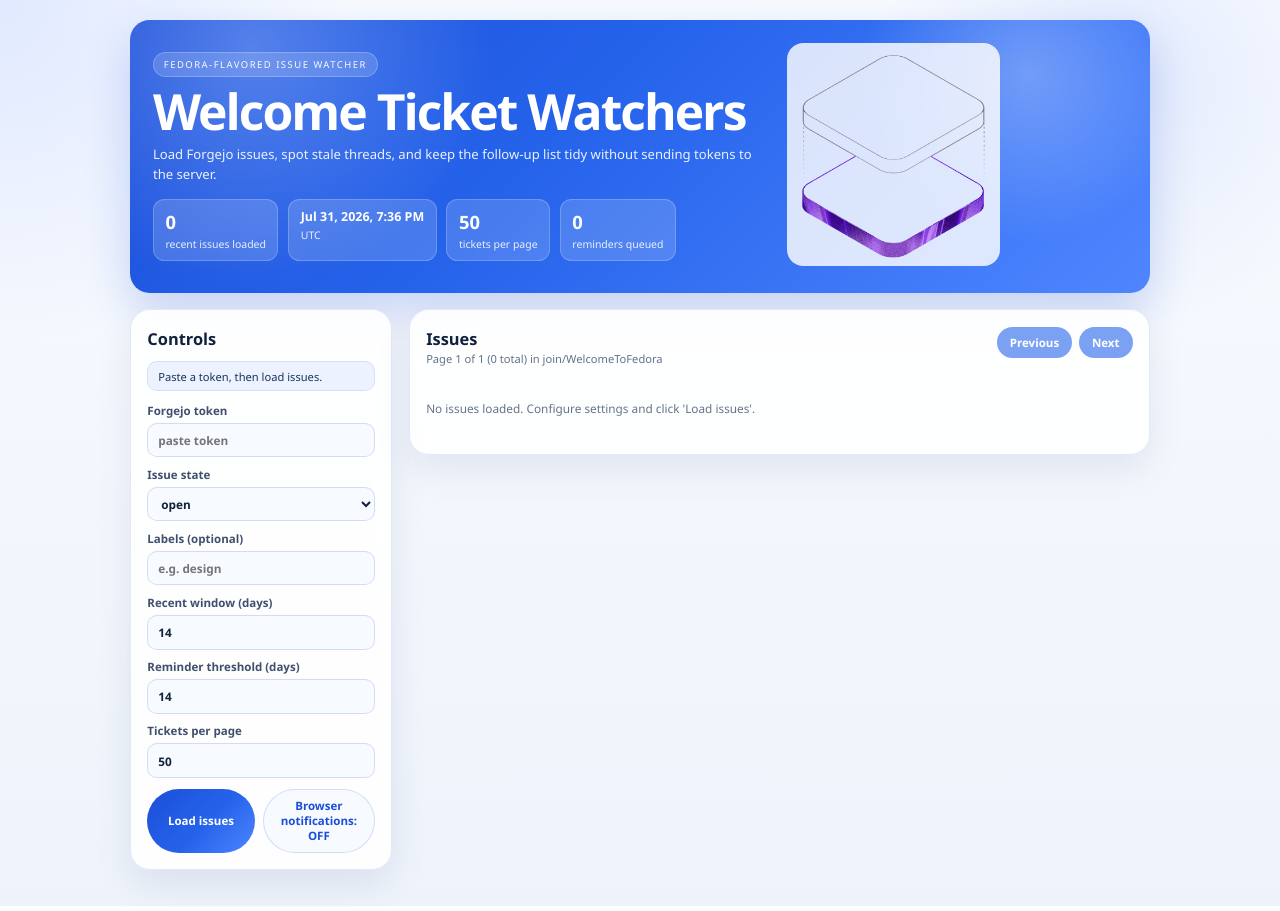
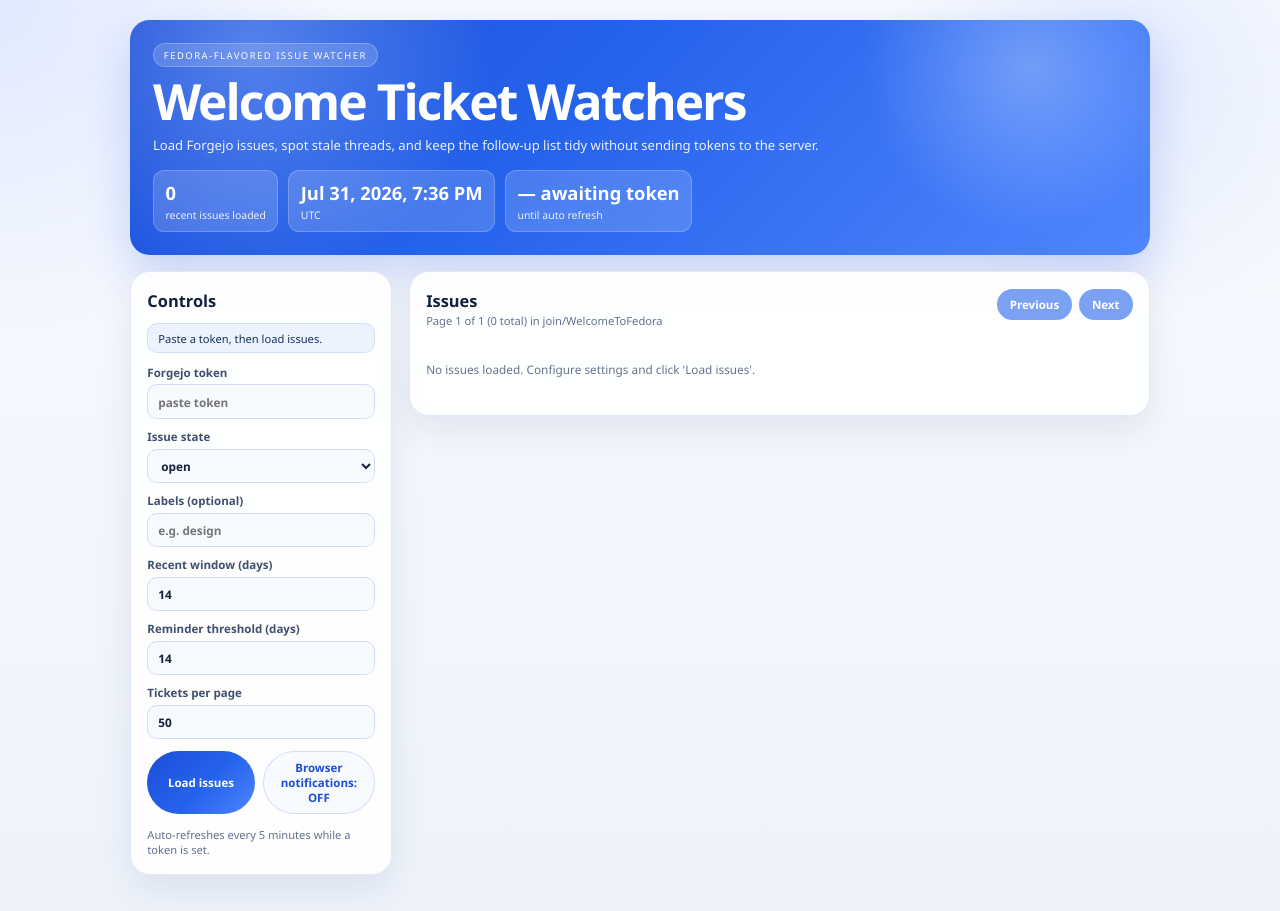
Before and after one commit to NikNikovsky/fedora-join-ticket-watcher-ui, a Svelte app: page / in a window 1280 px wide. Built offline with nearby package versions, Linux system fonts and the light colour scheme.

Commit message:
added auto refresh and removed some useless stuff

```diff
--- a/src/App.svelte
+++ b/src/App.svelte
@@ -1,6 +1,5 @@
 <script lang="ts">
   import { onMount } from 'svelte';
-  import heroImage from './assets/hero.png';
   import type { Issue } from './lib/types';
 
   const OWNER = 'join';
@@ -32,17 +31,20 @@
   let notificationsSupported = typeof Notification !== 'undefined';
   let notificationsEnabled = false;
   let notifiedDeadlines = new Set<string>();
-  let now = Date.now();
-  let localTimeLabel = '';
-  let timeZoneLabel = '';
+  const minuteMs = 60 * 1000;
+  const hourMs = 60 * minuteMs;
+  const dayMs = 24 * hourMs;
+  const refreshIntervalMs = 5 * minuteMs;
   const timestampFormatter = new Intl.DateTimeFormat([], {
     dateStyle: 'medium',
     timeStyle: 'short'
   });
 
-  const minuteMs = 60 * 1000;
-  const hourMs = 60 * minuteMs;
-  const dayMs = 24 * hourMs;
+  let now = Date.now();
+  let localTimeLabel = '';
+  let timeZoneLabel = '';
+  let nextRefreshAt = Date.now() + refreshIntervalMs;
+  let refreshCountdownLabel = '';
 
   function toPositiveInt(value: unknown, fallback: number) {
     const parsed = Number.parseInt(String(value), 10);
@@ -63,6 +65,10 @@
     now = Date.now();
     localTimeLabel = timestampFormatter.format(new Date(now));
     timeZoneLabel = timeZone;
+    const remaining = nextRefreshAt - now;
+    refreshCountdownLabel = token.trim()
+      ? (remaining <= 0 ? 'any moment' : formatDuration(remaining))
+      : '— awaiting token';
     pollDueReminders();
   }
 
@@ -276,12 +282,15 @@
     updatePageSlice();
   }
 
-  async function loadIssues() {
+  async function loadIssues(opts: { silent?: boolean } = {}) {
     if (!token.trim()) return setStatus('Token is required.', 'error');
+    const silent = opts.silent === true;
+    if (!silent) {
       loading = true;
       setStatus('Loading issues and comment timelines...');
       reminderIssues = [];
       showReminders = false;
+    }
     try {
       const apiPageSize = 50;
       const fetchedIssues: Issue[] = [];
@@ -308,23 +317,33 @@
       debug = `rows=${fetchedIssues.length} recent=${recentCount}`;
       issues = fetchedIssues;
 
+      if (!silent) {
         currentPage = 1;
+      }
       updatePageSlice();
 
       const reminderCutoff = Date.now() - reminderThresholdDays * 24 * 60 * 60 * 1000;
       reminderIssues = fetchedIssues.filter((it) => getRecency(it) < reminderCutoff).sort(compareByReminderCountdown);
       showReminders = reminderIssues.length > 0;
-      bannerDismissed = false;
+      if (!silent) bannerDismissed = false;
       pollDueReminders();
+      if (silent) {
+        setStatus(`Auto-refreshed ${issues.length} issue(s); ${recentCount} updated in the last ${sinceDays} day(s).`);
+      } else {
         setStatus(`Loaded ${issues.length} issue(s); ${recentCount} updated in the last ${sinceDays} day(s).` + (showReminders ? ` ${reminderIssues.length} reminder candidate(s).` : ''));
+      }
     } catch (e: any) {
+      if (silent) {
+        setStatus(`Auto-refresh failed: ${e?.message ?? String(e)}`, 'error');
+      } else {
         setStatus(e?.message ?? String(e), 'error');
         issues = [];
         pageIssues = [];
         totalIssues = 0;
         totalPages = 1;
+      }
     } finally {
-      loading = false;
+      if (!silent) loading = false;
     }
   }
 
@@ -335,8 +354,17 @@
   onMount(() => {
     formatClock();
     const interval = setInterval(formatClock, minuteMs);
+    const refreshInterval = setInterval(() => {
+      if (token.trim() && !loading) {
+        nextRefreshAt = Date.now() + refreshIntervalMs;
+        loadIssues({ silent: true });
+      }
+    }, refreshIntervalMs);
 
-    return () => clearInterval(interval);
+    return () => {
+      clearInterval(interval);
+      clearInterval(refreshInterval);
+    };
   });
 
   $: pageSize, now, updatePageSlice();
@@ -366,18 +394,10 @@
           <span>{timeZoneLabel || 'your local timezone'}</span>
         </div>
         <div>
-          <strong>{pageSize}</strong>
-          <span>tickets per page</span>
-        </div>
-        <div>
-          <strong>{reminderIssues.length}</strong>
-          <span>reminders queued</span>
+          <strong>{refreshCountdownLabel || '…'}</strong>
+          <span>until auto refresh</span>
         </div>
       </div>
-    </div>
-
-    <div class="hero-art" aria-hidden="true">
-      <img src={heroImage} alt="" />
     </div>
   </section>
 
@@ -455,6 +475,8 @@
       {#if debug}
         <div class="meta code-line">{debug}</div>
       {/if}
+
+      <div class="meta">Auto-refreshes every 5 minutes while a token is set.</div>
     </aside>
 
     <!-- Main Content Area (Compact Issue Feed) -->
@@ -565,10 +587,6 @@
 
   /* Hero Section */
   .hero {
-    display: grid;
-    grid-template-columns: minmax(0, 1.55fr) minmax(260px, 0.85fr);
-    gap: 18px;
-    align-items: center;
     padding: 28px;
     position: relative;
     overflow: hidden;
@@ -636,19 +654,6 @@
   .hero-stats span {
     font-size: 0.8rem;
     color: rgba(255, 255, 255, 0.88);
-  }
-
-  .hero-stats div:nth-child(2) strong {
-    font-size: 0.95rem;
-    line-height: 1.35;
-  }
-
-  .hero-art img {
-    width: min(100%, 260px);
-    height: auto;
-    background: rgba(255, 255, 255, 0.82);
-    border-radius: 20px;
-    padding: 10px;
   }
 
   /* Workspace Layout */
@@ -908,10 +913,6 @@
       grid-template-columns: 1fr;
     }
 
-    .hero {
-      grid-template-columns: 1fr;
-    }
-
     .sidebar {
       position: static;
     }
```
Lines whose indentation alone changed are shown as unchanged.
